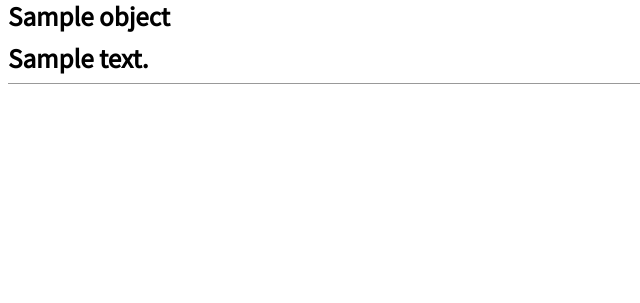
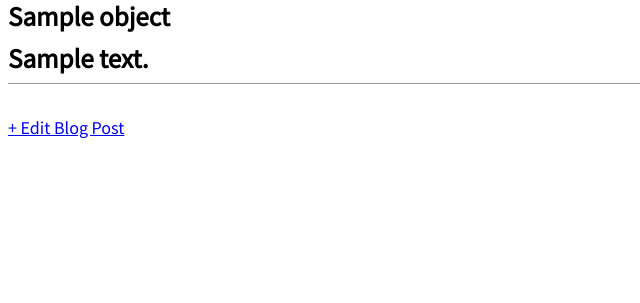
Before and after one commit to antyep/WriteSpace, a Django app: template templates/post_detail.html in a window 1280 px wide. Shown: the part 135-438 px from the top of the page, without its empty margins (0-640 px from the left). Run offline with Django 5.2, Linux system fonts and the light colour scheme; the template is opened without the code that fills it: most values are stand-ins (such as "Sample title", 1, 10 or a date in 2020).

Commit message:
feat: add post edit option to post_detail template

```diff
--- a/templates/post_detail.html
+++ b/templates/post_detail.html
@@ -5,4 +5,5 @@
   <h2>{{ object.body }}</h2>
 </div>
 
+<a href="{% url 'post_edit' post.pk %}">+ Edit Blog Post</a>
 {% endblock content %}
```
